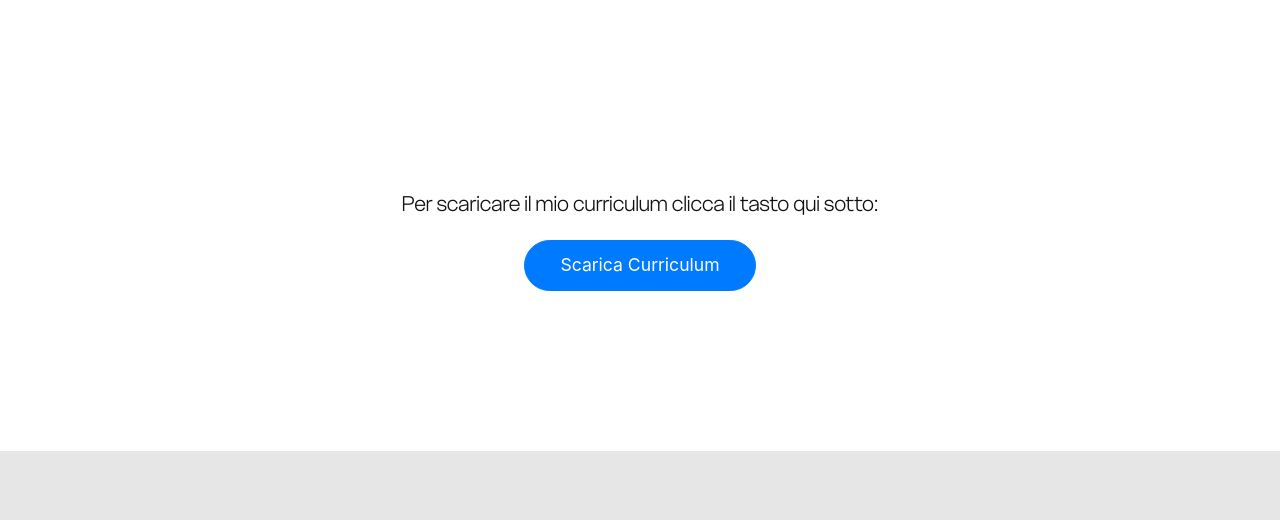
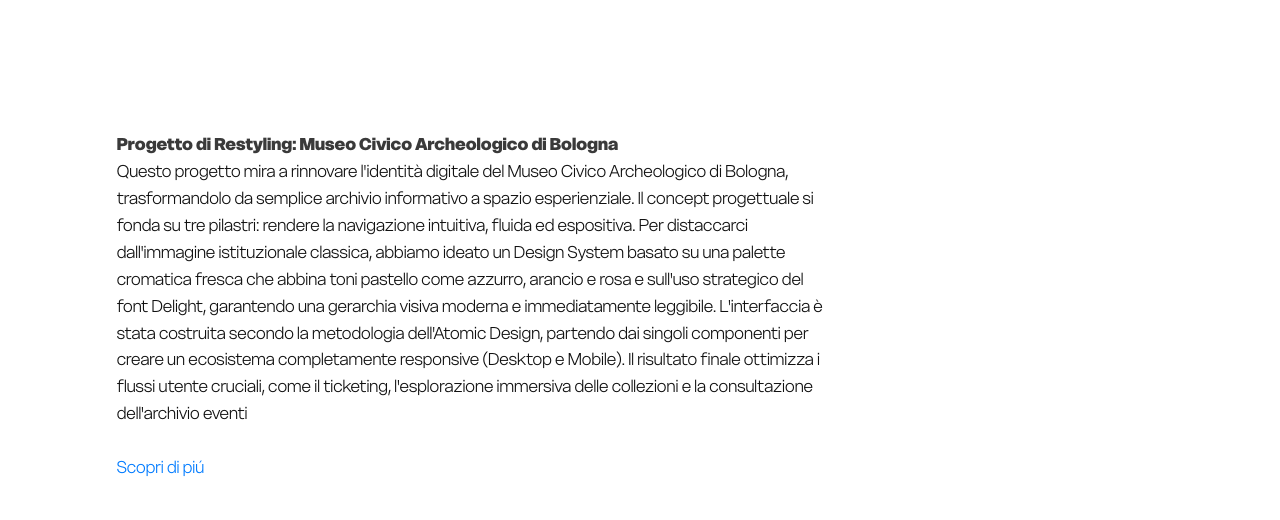
Before and after one commit to sign000/miosito, a plain HTML site: page index.html in a window 1280 px wide. Shown: the part 6620-7140 px from the top of the page. Drawn offline with nearby package versions, Linux system fonts and the light colour scheme; grey boxes are pictures that could not be loaded.

Commit message:
okcommit

```diff
--- a/index.html
+++ b/index.html
@@ -234,6 +234,27 @@
         </div>
     </div>
 
+    <!-- Sezione progetto museo -->
+    <div class="container-fluid" id="progetto-museo" style="margin-top: 8rem; margin-bottom: 2rem;">
+        <div class="row">
+            <div class="col-1 col-md-1"></div>
+            <div class="col-10 col-md-7">
+                <p class="signorotti-text"><span style="font-weight: 800; color: #333333f6;">Progetto di Restyling: Museo Civico Archeologico di Bologna</span><br>
+                Questo progetto mira a rinnovare l'identità digitale del Museo Civico Archeologico di Bologna, trasformandolo da semplice archivio informativo a spazio esperienziale. Il concept progettuale si fonda su tre pilastri: rendere la navigazione intuitiva, fluida ed espositiva.
+
+Per distaccarci dall'immagine istituzionale classica, abbiamo ideato un Design System basato su una palette cromatica fresca che abbina toni pastello come azzurro, arancio e rosa e sull'uso strategico del font Delight, garantendo una gerarchia visiva moderna e immediatamente leggibile.
+L'interfaccia è stata costruita secondo la metodologia dell'Atomic Design, partendo dai singoli componenti per creare un ecosistema completamente responsive (Desktop e Mobile). Il risultato finale ottimizza i flussi utente cruciali, come il ticketing, l'esplorazione immersiva delle collezioni e la consultazione dell'archivio eventi <br><br><a href="https://www.corradoloschi.it/gruppo-sm25-11/index.html" target="_blank" rel="noopener noreferrer">Scopri di piú</a>
+
+</div>
+            <div class="col-1 col-md-4"></div>
+        </div>
+    </div>
+
+    <!-- Immagine progetto museo full-width -->
+    <div class="container-fluid mt-n5 mt-md-0">
+        <img src="immagini/progetto_web1.jpg" alt="Progetto Web Museo" class="immagine-sovrapposta img-fluid progetto-fullwidth">
+    </div>
+
     <!-- Contact area removed (text + grey rectangle) -->
 
     <!-- Sezione download curriculum -->
```
Also changed, not shown: 3 other files.
